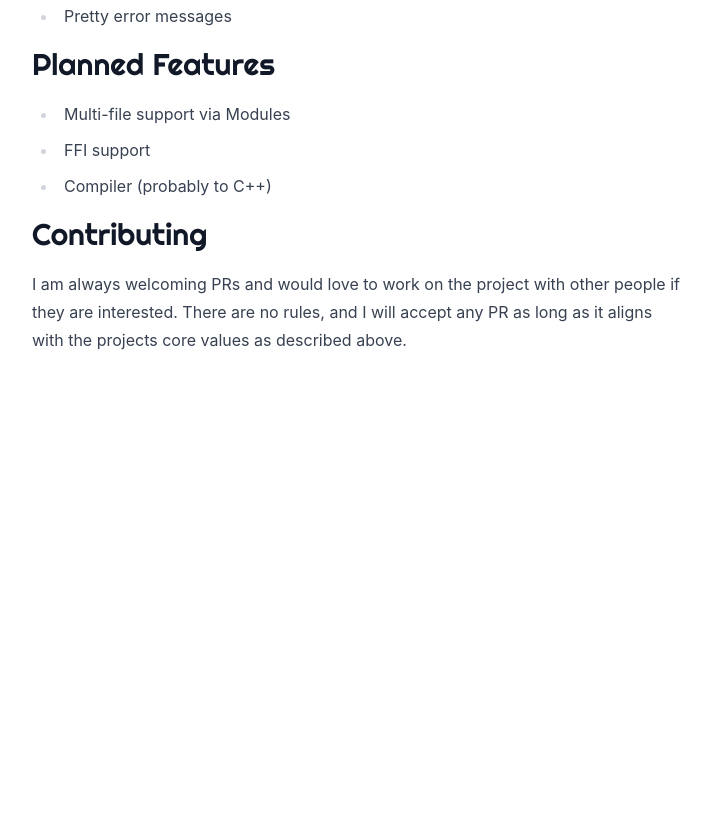
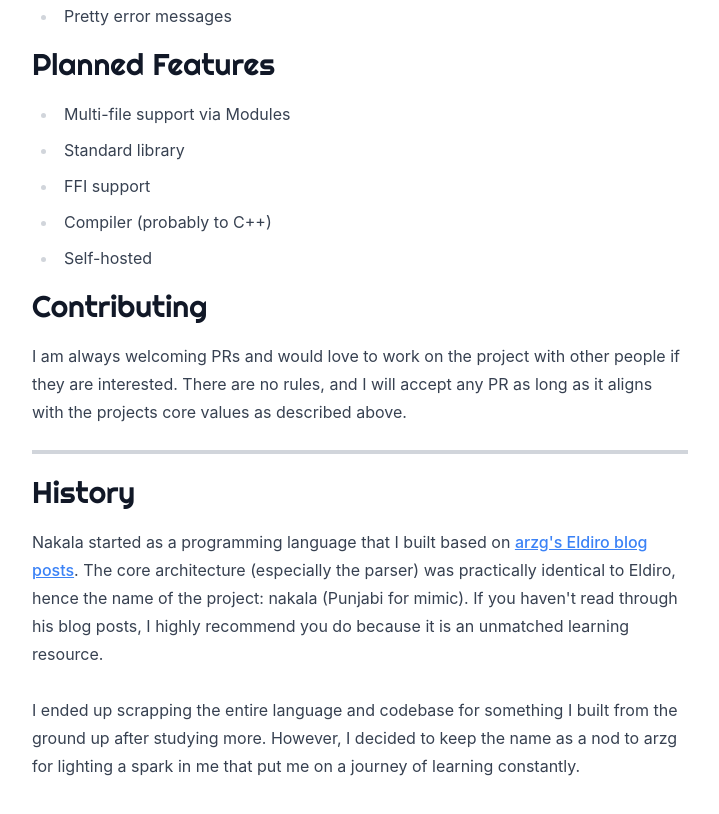
Before and after one commit to nakala-lang/website, a Next.js app: page / in a window 1280 px wide. Shown: the part 680-1494 px from the top of the page, without its empty margins (96-815 px from the left). Before the commit the page ends 1098 px from the top, so only its background shows below. Built offline with nearby package versions, Linux system fonts and the light colour scheme.

Commit message:
add: shoutout to azrg to homepage

```diff
--- a/pages/index.tsx
+++ b/pages/index.tsx
@@ -47,19 +47,41 @@ const Home: NextPage = () => {
           <li>Pretty error messages</li>
         </ul>
 
-        <h3 className="font-righteous font-light -mt-1 text-3xl">Planned Features</h3>
+        <h3 className="font-righteous font-light -mt-1 text-3xl">
+          Planned Features
+        </h3>
         <ul>
           <li>Multi-file support via Modules</li>
+          <li>Standard library</li>
           <li>FFI support</li>
           <li>Compiler (probably to C++)</li>
+          <li>Self-hosted</li>
         </ul>
 
-        <h3 className="font-righteous font-light -mt-1 text-3xl">Contributing</h3>
+        <h3 className="font-righteous font-light -mt-1 text-3xl">
+          Contributing
+        </h3>
         <p>
           I am always welcoming PRs and would love to work on the project with
           other people if they are interested. There are no rules, and I will
           accept any PR as long as it aligns with the projects core values as
           described above.
+        </p>
+
+        <div className="h-1 bg-gray-300 w-full my-6" />
+
+        <h3 className="font-righteous font-light -mt-1 text-3xl">History</h3>
+        <p>
+          Nakala started as a programming language that I built based on <a href="https://arzg.github.io/lang/" className="text-blue-500" target="_blank">arzg's
+          Eldiro blog posts</a>. The core architecture (especially the parser) was
+          practically identical to Eldiro, hence the name of the project: nakala
+          (Punjabi for mimic). If you haven't read through his blog posts, I
+          highly recommend you do because it is an unmatched learning resource.
+          <br /><br/>
+          I ended up scrapping the entire language and codebase for
+          something I built from the ground up after studying more. However, I
+          decided to keep the name as a nod to arzg for lighting a spark in me
+          that put me on a journey of learning constantly.
         </p>
       </article>
     </div>
```
